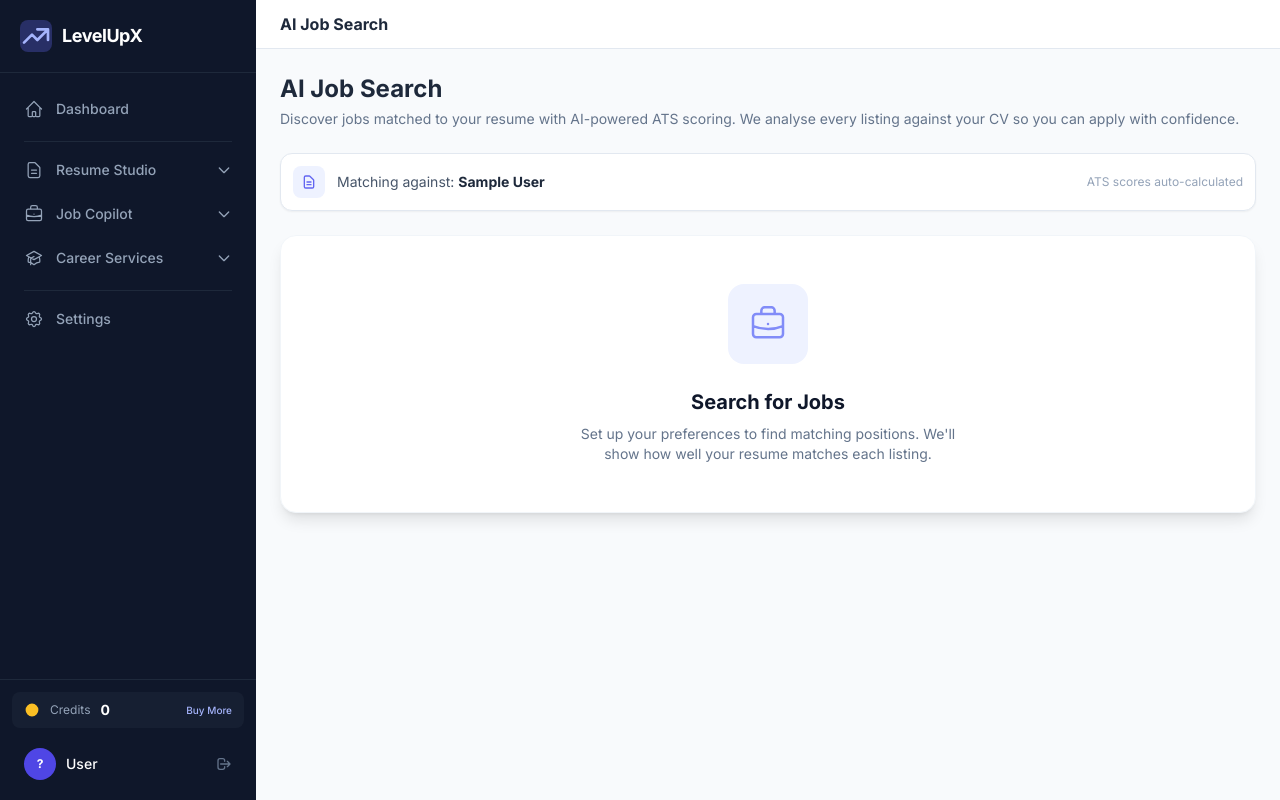
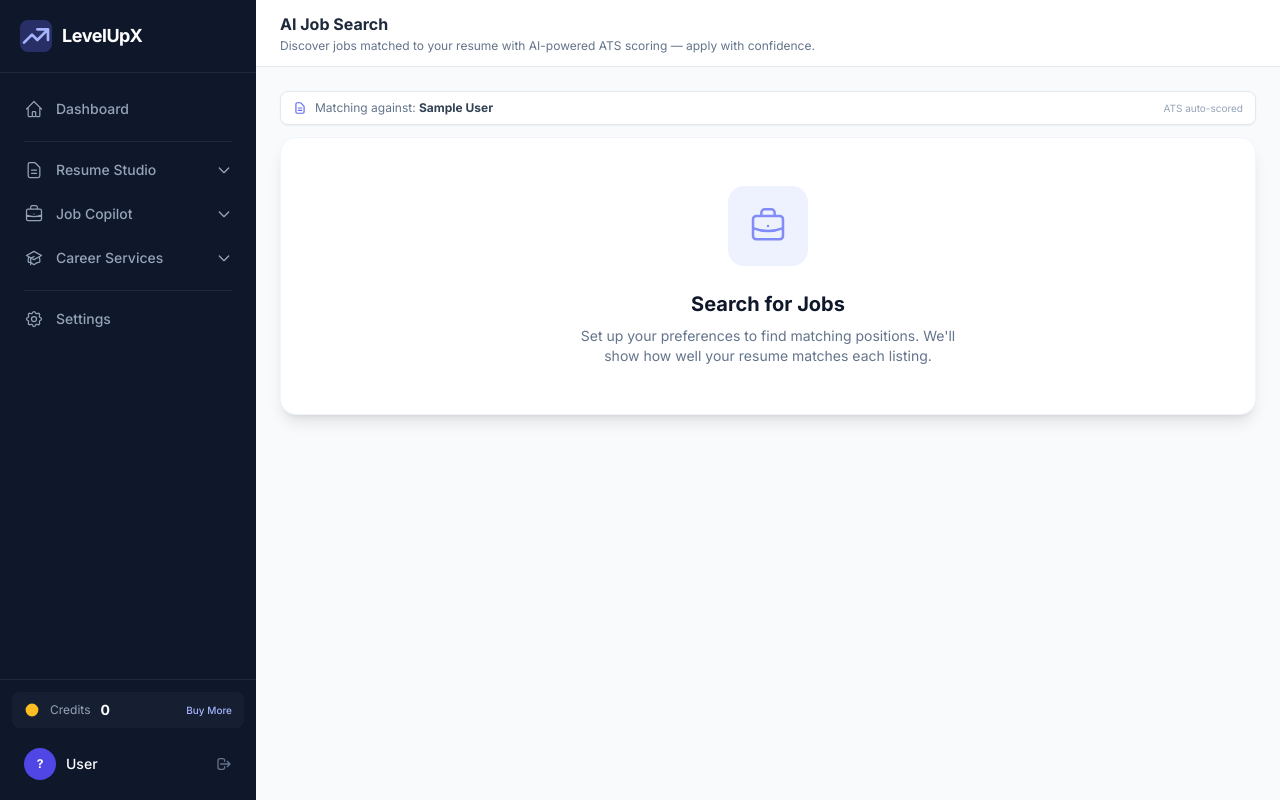
Before and after one commit to Sumant2298/cv-analyzer, a Flask app: template templates/jobs.html in a window 1280 px wide. Run offline with Flask 3, Linux system fonts and the light colour scheme; tables that the repository leaves empty hold one stand-in row (values such as "Sample post"); the template is opened without the code that fills it: values that come from a table or form of the project are taken from there, most other values are stand-ins (such as "Sample title", 1, 10 or a date in 2020).

Commit message:
Fix Job Copilot: compact header, salary slider to 2Cr, surface real errors
- Move page description into navbar subtitle block, remove H1 header
- Slim down resume indicator and prefs summary bar (less padding/margin)
- Update salary slider max from ₹1Cr to ₹2Cr with "₹2 Cr+" label
- Update formatLPA(), updateSalarySlider(), setSalaryPreset() for new range
- Add "50L-1Cr" and "1Cr+" salary preset buttons
- Add resp.ok check in searchWithPrefs(), loadMoreJobs(), deepAnalyzeAndRewrite()
- Surface actual server error messages instead of generic "Network error"

Co-Authored-By: Claude Opus 4.6 <noreply@anthropic.com>

```diff
--- a/templates/jobs.html
+++ b/templates/jobs.html
@@ -1,34 +1,28 @@
 {% extends "dashboard_base.html" %}
 {% block title %}AI Job Search — LevelUpX{% endblock %}
 {% block page_title %}AI Job Search{% endblock %}
+{% block page_subtitle %}
+<p class="text-xs text-slate-500 mt-0.5">Discover jobs matched to your resume with AI-powered ATS scoring &mdash; apply with confidence.</p>
+{% endblock %}
 {% block content %}
 
 <div class="max-w-5xl mx-auto anim-fade-up">
 
-    <!-- Header -->
-    <div class="mb-6">
-        <h1 class="text-2xl font-bold text-slate-800">AI Job Search</h1>
-        <p class="text-sm text-slate-500 mt-1">Discover jobs matched to your resume with AI-powered ATS scoring. We analyse every listing against your CV so you can apply with confidence.</p>
-    </div>
-
-    <!-- Primary Resume Indicator -->
+    <!-- Primary Resume Indicator (compact) -->
     {% if primary_resume %}
-    <div class="bg-white rounded-xl border border-slate-200 p-3 mb-6 flex items-center gap-3 text-sm shadow-sm">
-        <div class="w-8 h-8 bg-brand-50 rounded-lg flex items-center justify-center flex-shrink-0">
-            <svg class="w-4 h-4 text-brand-500" fill="none" stroke="currentColor" viewBox="0 0 24 24"><path stroke-linecap="round" stroke-linejoin="round" stroke-width="2" d="M9 12h6m-6 4h6m2 5H7a2 2 0 01-2-2V5a2 2 0 012-2h5.586a1 1 0 01.707.293l5.414 5.414a1 1 0 01.293.707V19a2 2 0 01-2 2z"/></svg>
-        </div>
-        <span class="text-slate-600">Matching against: <strong class="text-slate-800">{{ primary_resume.label or primary_resume.filename }}</strong></span>
-        <span class="ml-auto text-xs text-slate-400 hidden sm:inline">ATS scores auto-calculated</span>
+    <div class="bg-white rounded-lg border border-slate-200 px-3 py-2 mb-3 flex items-center gap-2 text-xs shadow-sm">
+        <svg class="w-3.5 h-3.5 text-brand-500 flex-shrink-0" fill="none" stroke="currentColor" viewBox="0 0 24 24"><path stroke-linecap="round" stroke-linejoin="round" stroke-width="2" d="M9 12h6m-6 4h6m2 5H7a2 2 0 01-2-2V5a2 2 0 012-2h5.586a1 1 0 01.707.293l5.414 5.414a1 1 0 01.293.707V19a2 2 0 01-2 2z"/></svg>
+        <span class="text-slate-500">Matching against: <strong class="text-slate-700">{{ primary_resume.label or primary_resume.filename }}</strong></span>
+        <span class="ml-auto text-[10px] text-slate-400 hidden sm:inline">ATS auto-scored</span>
     </div>
     {% else %}
-    <div class="bg-amber-50 border border-amber-200 rounded-xl p-4 mb-6 text-center">
-        <p class="text-sm text-amber-700 mb-1">Upload and set a primary resume to see ATS match scores</p>
-        <a href="{{ url_for('resume_studio_library') }}" class="text-sm text-brand-600 font-semibold hover:underline">Go to My Resumes &rarr;</a>
+    <div class="bg-amber-50 border border-amber-200 rounded-lg px-3 py-2 mb-3 text-center">
+        <p class="text-xs text-amber-700">Upload a primary resume to see ATS match scores &mdash; <a href="{{ url_for('resume_studio_library') }}" class="text-brand-600 font-semibold hover:underline">Go to My Resumes &rarr;</a></p>
     </div>
     {% endif %}
 
     <!-- Preferences Summary Bar (return visits only) -->
-    <div id="prefs-summary" class="hidden bg-white rounded-xl border border-slate-200 p-3 mb-6 shadow-sm">
+    <div id="prefs-summary" class="hidden bg-white rounded-lg border border-slate-200 px-3 py-2 mb-3 shadow-sm">
         <div class="flex items-center gap-2">
             <svg class="w-4 h-4 text-slate-400 flex-shrink-0" fill="none" stroke="currentColor" viewBox="0 0 24 24"><path stroke-linecap="round" stroke-linejoin="round" stroke-width="2" d="M3 4a1 1 0 011-1h16a1 1 0 011 1v2.586a1 1 0 01-.293.707l-6.414 6.414a1 1 0 00-.293.707V17l-4 4v-6.586a1 1 0 00-.293-.707L3.293 7.293A1 1 0 013 6.586V4z"/></svg>
             <span id="prefs-summary-text" class="text-xs text-slate-600 flex-1 min-w-0"></span>
@@ -159,20 +153,21 @@
                                 <button type="button" onclick="setSalaryPreset(600000,1200000)" class="text-xs px-3 py-1.5 rounded-full border border-slate-200 hover:bg-brand-50 hover:border-brand-300 transition">6-12 LPA</button>
                                 <button type="button" onclick="setSalaryPreset(1200000,2500000)" class="text-xs px-3 py-1.5 rounded-full border border-slate-200 hover:bg-brand-50 hover:border-brand-300 transition">12-25 LPA</button>
                                 <button type="button" onclick="setSalaryPreset(2500000,5000000)" class="text-xs px-3 py-1.5 rounded-full border border-slate-200 hover:bg-brand-50 hover:border-brand-300 transition">25-50 LPA</button>
-                                <button type="button" onclick="setSalaryPreset(5000000,null)" class="text-xs px-3 py-1.5 rounded-full border border-slate-200 hover:bg-brand-50 hover:border-brand-300 transition">50+ LPA</button>
+                                <button type="button" onclick="setSalaryPreset(5000000,10000000)" class="text-xs px-3 py-1.5 rounded-full border border-slate-200 hover:bg-brand-50 hover:border-brand-300 transition">50L-1Cr</button>
+                                <button type="button" onclick="setSalaryPreset(10000000,null)" class="text-xs px-3 py-1.5 rounded-full border border-slate-200 hover:bg-brand-50 hover:border-brand-300 transition">1Cr+</button>
                             </div>
                         </div>
                         <div>
                             <div class="flex justify-between mb-2">
                                 <span id="wiz-salary-min-label" class="text-xs font-semibold text-brand-600">&#8377;0</span>
-                                <span id="wiz-salary-max-label" class="text-xs font-semibold text-brand-600">&#8377;1 Cr</span>
+                                <span id="wiz-salary-max-label" class="text-xs font-semibold text-brand-600">&#8377;2 Cr+</span>
                             </div>
                             <div class="salary-slider-wrap">
                                 <div class="slider-track-bg"></div>
                                 <div id="wiz-salary-track" class="slider-track-fill"></div>
-                                <input type="range" id="wiz-salary-min" min="0" max="10000000" step="100000" value="0"
+                                <input type="range" id="wiz-salary-min" min="0" max="20000000" step="100000" value="0"
                                     class="salary-range-thumb" oninput="updateSalarySlider('wiz')">
-                                <input type="range" id="wiz-salary-max" min="0" max="10000000" step="100000" value="10000000"
+                                <input type="range" id="wiz-salary-max" min="0" max="20000000" step="100000" value="20000000"
                                     class="salary-range-thumb" oninput="updateSalarySlider('wiz')">
                             </div>
                         </div>
@@ -305,14 +300,14 @@
                     <div>
                         <div class="flex justify-between mb-2">
                             <span id="fp-salary-min-label" class="text-[10px] font-semibold text-brand-600">&#8377;0</span>
-                            <span id="fp-salary-max-label" class="text-[10px] font-semibold text-brand-600">&#8377;1 Cr</span>
+                            <span id="fp-salary-max-label" class="text-[10px] font-semibold text-brand-600">&#8377;2 Cr+</span>
                         </div>
                         <div class="salary-slider-wrap">
                             <div class="slider-track-bg"></div>
                             <div id="fp-salary-track" class="slider-track-fill"></div>
-                            <input type="range" id="fp-salary-min" min="0" max="10000000" step="100000" value="0"
+                            <input type="range" id="fp-salary-min" min="0" max="20000000" step="100000" value="0"
                                 class="salary-range-thumb" oninput="updateSalarySlider('fp')">
-                            <input type="range" id="fp-salary-max" min="0" max="10000000" step="100000" value="10000000"
+                            <input type="range" id="fp-salary-max" min="0" max="20000000" step="100000" value="20000000"
                                 class="salary-range-thumb" oninput="updateSalarySlider('fp')">
                         </div>
                     </div>
@@ -823,7 +818,7 @@ function setSalaryPreset(min, max) {
     const minEl = document.getElementById('wiz-salary-min') || document.getElementById('fp-salary-min');
     const maxEl = document.getElementById('wiz-salary-max') || document.getElementById('fp-salary-max');
     if (minEl) minEl.value = min || 0;
-    if (maxEl) maxEl.value = max || 10000000;
+    if (maxEl) maxEl.value = max || 20000000;
     // Determine prefix and update slider visual
     const prefix = (minEl && minEl.id.startsWith('wiz')) ? 'wiz' : 'fp';
     updateSalarySlider(prefix);
@@ -834,12 +829,12 @@ function updateSalarySlider(prefix) {
     const maxEl = document.getElementById(prefix + '-salary-max');
     if (!minEl || !maxEl) return;
     let minVal = parseInt(minEl.value) || 0;
-    let maxVal = parseInt(maxEl.value) || 10000000;
+    let maxVal = parseInt(maxEl.value) || 20000000;
     if (minVal > maxVal) { const t = minVal; minVal = maxVal; maxVal = t; minEl.value = minVal; maxEl.value = maxVal; }
     const track = document.getElementById(prefix + '-salary-track');
     if (track) {
-        const pctMin = (minVal / 10000000) * 100;
-        const pctMax = (maxVal / 10000000) * 100;
+        const pctMin = (minVal / 20000000) * 100;
+        const pctMax = (maxVal / 20000000) * 100;
         track.style.left = pctMin + '%';
         track.style.width = (pctMax - pctMin) + '%';
     }
@@ -850,7 +845,8 @@ function updateSalarySlider(prefix) {
 }
 
 function formatLPA(val) {
-    if (val >= 10000000) return '\u20B91 Cr';
+    if (val >= 20000000) return '\u20B92 Cr+';
+    if (val >= 10000000) return '\u20B9' + (val / 10000000).toFixed(1).replace(/\.0$/, '') + ' Cr';
     if (val >= 100000) return '\u20B9' + (val / 100000).toFixed(1).replace(/\.0$/, '') + ' L';
     if (val === 0) return '\u20B90';
     return '\u20B9' + (val / 1000) + 'K';
@@ -921,7 +917,7 @@ function collectPreferences(prefix) {
         work_mode: getActivePill(prefix + '-work-mode'),
         locations: locations,
         salary_min: _sliderVal(prefix, 'salary-min', 0),
-        salary_max: _sliderVal(prefix, 'salary-max', 10000000),
+        salary_max: _sliderVal(prefix, 'salary-max', 20000000),
         salary_period: getActivePill(prefix + '-salary-period') || 'annual',
         industries: industries,
         functional_areas: functionalAreas,
@@ -1014,6 +1010,10 @@ async function searchWithPrefs(force) {
     try {
         const url = '/jobs/search?use_preferences=1&page=1' + (force ? '&force=1' : '');
         const resp = await fetch(url);
+        if (!resp.ok) {
+            const errData = await resp.json().catch(() => ({}));
+            throw new Error(errData.error || 'Server error (' + resp.status + ')');
+        }
         const data = await resp.json();
 
         // If a newer search was triggered while this one was in-flight, discard results
@@ -1052,7 +1052,8 @@ async function searchWithPrefs(force) {
         }
     } catch (err) {
         if (thisGen !== _searchGeneration) return;  // Ignore errors from superseded searches
-        document.getElementById('error-message').textContent = 'Network error. Please try again.';
+        console.error('Job search error:', err);
+        document.getElementById('error-message').textContent = err.message || 'Network error. Please try again.';
         showState('error');
     }
 }
@@ -1073,6 +1074,10 @@ async function loadMoreJobs() {
     try {
         const url = '/jobs/search?use_preferences=1&page=' + nextPage;
         const resp = await fetch(url);
+        if (!resp.ok) {
+            const errData = await resp.json().catch(() => ({}));
+            throw new Error(errData.error || 'Server error (' + resp.status + ')');
+        }
         const data = await resp.json();
 
         // Discard if a new search was started while loading more
@@ -1101,6 +1106,7 @@ async function loadMoreJobs() {
         _showLoadMore();
     } catch (err) {
         if (thisGen !== _searchGeneration) { _isLoadingMore = false; return; }
+        console.error('Load more error:', err);
         // Show the button again on error so user can retry
         _showLoadMore();
     } finally {
@@ -1229,7 +1235,7 @@ function openEditPrefs() {
 
         // Restore salary
         document.getElementById('fp-salary-min').value = savedPrefs.salary_min || 0;
-        document.getElementById('fp-salary-max').value = savedPrefs.salary_max || 10000000;
+        document.getElementById('fp-salary-max').value = savedPrefs.salary_max || 20000000;
         setActivePill('fp-salary-period', savedPrefs.salary_period || 'annual');
         updateSalarySlider('fp');
 
@@ -1413,6 +1419,10 @@ async function deepAnalyzeAndRewrite(idx, btn) {
                 company: job.company,
             }),
         });
+        if (!resp.ok) {
+            const errData = await resp.json().catch(() => ({}));
+            throw new Error(errData.error || 'Server error (' + resp.status + ')');
+        }
         const data = await resp.json();
         if (data.error) { alert(data.error); btn.disabled = false; btn.innerHTML = origHTML; return; }
         if (data.credits_remaining !== undefined) currentCredits = data.credits_remaining;
@@ -1444,7 +1454,7 @@ async function deepAnalyzeAndRewrite(idx, btn) {
         btn.innerHTML = '<svg class="w-3.5 h-3.5 flex-shrink-0" fill="currentColor" viewBox="0 0 20 20"><path fill-rule="evenodd" d="M16.707 5.293a1 1 0 010 1.414l-8 8a1 1 0 01-1.414 0l-4-4a1 1 0 011.414-1.414L8 12.586l7.293-7.293a1 1 0 011.414 0z" clip-rule="evenodd"/></svg> View Rewritten CV';
         btn.disabled = false;
         btn.onclick = function() { window.open('/jobs/rewrite-result/' + token, '_blank'); };
-    } catch (err) { alert('Network error. Please try again.'); btn.disabled = false; btn.innerHTML = origHTML; }
+    } catch (err) { console.error('Deep analyze error:', err); alert(err.message || 'Network error. Please try again.'); btn.disabled = false; btn.innerHTML = origHTML; }
 }
 
 function formatSalary(job) {
```
